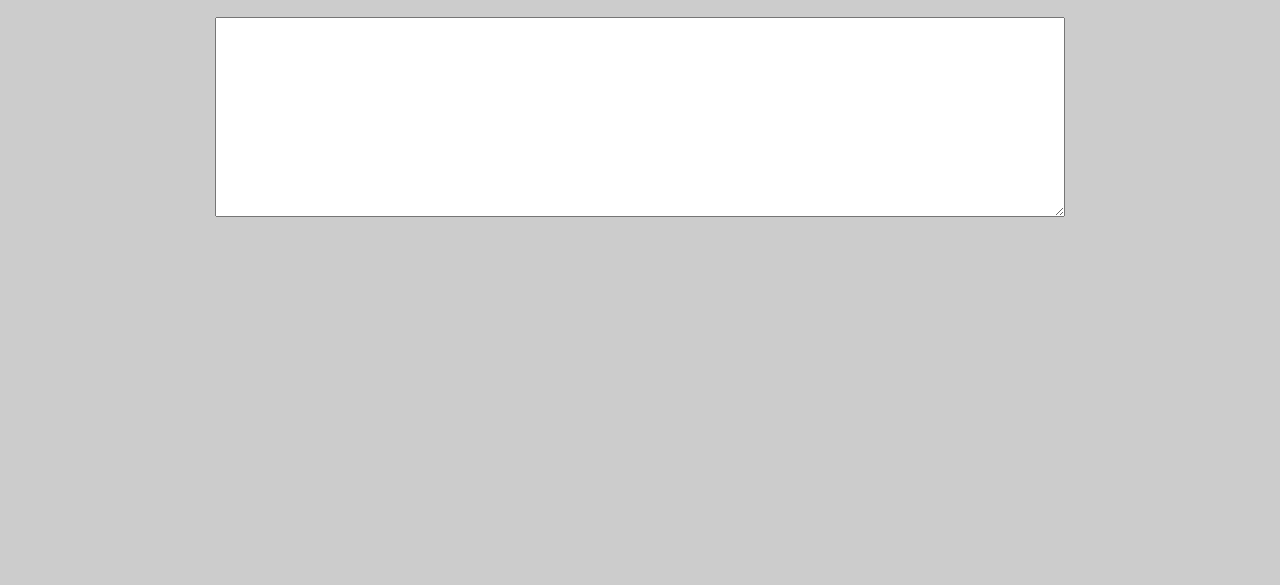
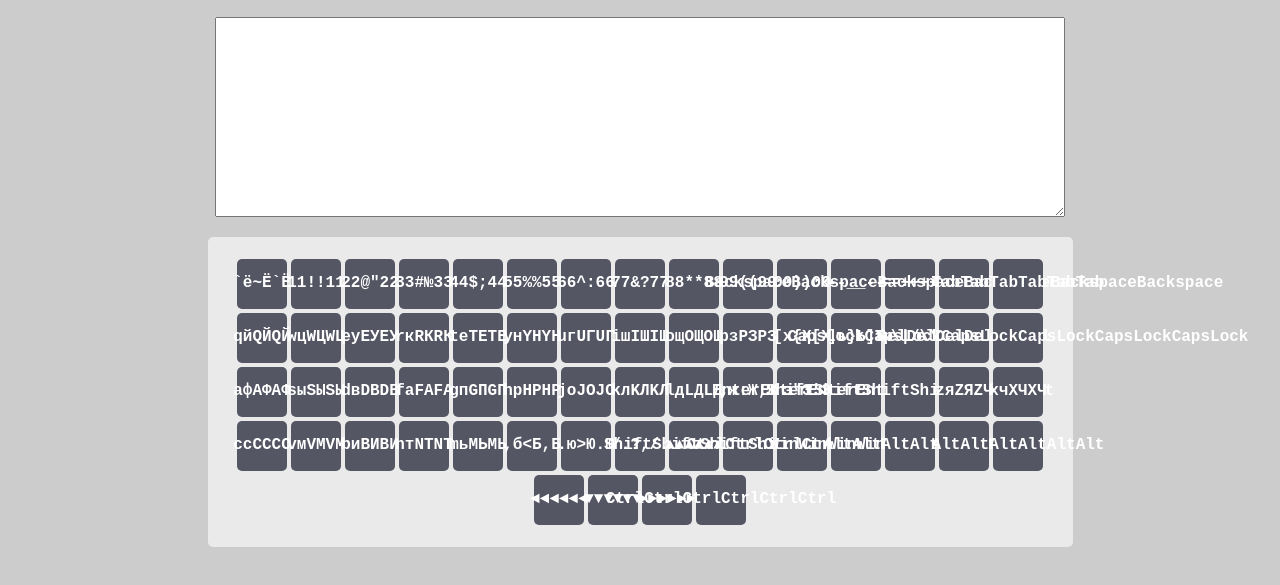
Before and after one commit to frodiBjorn/virtual-keyboard, a website with bundled scripts: page index.html in a window 1280 px wide. Shown: the part 83-668 px from the top of the page. Built offline with nearby package versions, Linux system fonts and the light colour scheme.

Commit message:
feat: add keys on keyboard

```diff
--- a/modules/createApp.js
+++ b/modules/createApp.js
@@ -1,3 +1,5 @@
+import keys from './keys.js';
+import createKey from './createKey.js';
 
 const createElement = (tag, classList, content = '') => {
     const element = document.createElement(tag);
@@ -17,10 +19,16 @@ const createContent = () => {
     const keyboard = createElement('div', 'keyboard');
 
 
+    Object.keys(keys).forEach((key) => {
+      const keyboardKey = createKey(key, keys[key]);
+      keyboard.append(keyboardKey);
+    });
+
     info.append(infoTitle, infoDescription);
     wrapper.append(info, textarea, keyboard);
     return wrapper;
   };
+
 
 
   const createApp = () => {
--- /dev/null
+++ b/modules/createKey.js
@@ -0,0 +1,20 @@
+const createKey = (keyCode, keyValues) => {
+    const keyboardKey = document.createElement('div');
+    keyboardKey.classList = `keyboard__key keyboard__key-${keyCode}`;
+    keyboardKey.append(createSpanKey(keyValues.en, 'en'));
+    keyboardKey.append(createSpanKey(keyValues.ru, 'ru'));
+    keyboardKey.append(createSpanKey(keyValues.shiftEn, 'shiftEn'));
+    keyboardKey.append(createSpanKey(keyValues.shiftRu, 'shiftRu'));
+    keyboardKey.append(createSpanKey(keyValues.capsLockEn, 'capsLockEn'));
+    keyboardKey.append(createSpanKey(keyValues.capsLockRu, 'capsLockRu'));
+    return keyboardKey;
+  };
+
+  const createSpanKey = (key, className) => {
+    const keyboardKey = document.createElement('span');
+    keyboardKey.classList = `keyboard__key-${className}`;
+    keyboardKey.innerHTML = key;
+    return keyboardKey;
+  };
+
+  export default createKey;
--- a/style.css
+++ b/style.css
@@ -5,6 +5,9 @@
     background-color: #ccc;
     font-size: 16px;
     font-family:'Courier New', Courier, monospace
+  }
+  .hidden {
+    display: none;
   }
   .wrapper {
     max-width: 1024px;
@@ -22,7 +25,28 @@
     margin: 15px;
   }
   .keyboard {
-
+    padding: 20px;
+    background-color: #eaeaea;
+    border-radius: 5px;
+    max-width: 865px;
+    display: flex;
+    flex-wrap: wrap;
+    justify-content: center;
+  }
+  .keyboard__key {
+    display: flex;
+    align-items: center;
+    justify-content: center;
+    width: 50px;
+    height: 50px;
+    padding: 5px;
+    margin: 2px;
+    color: #ffffff;
+    font-weight: 700;
+    background-color: #555664;
+    border-radius: 5px;
+    cursor: pointer;
+    transition: all 0.2s ease-in-out 0s;
   }
   .textarea {
     width: 850px;
```
